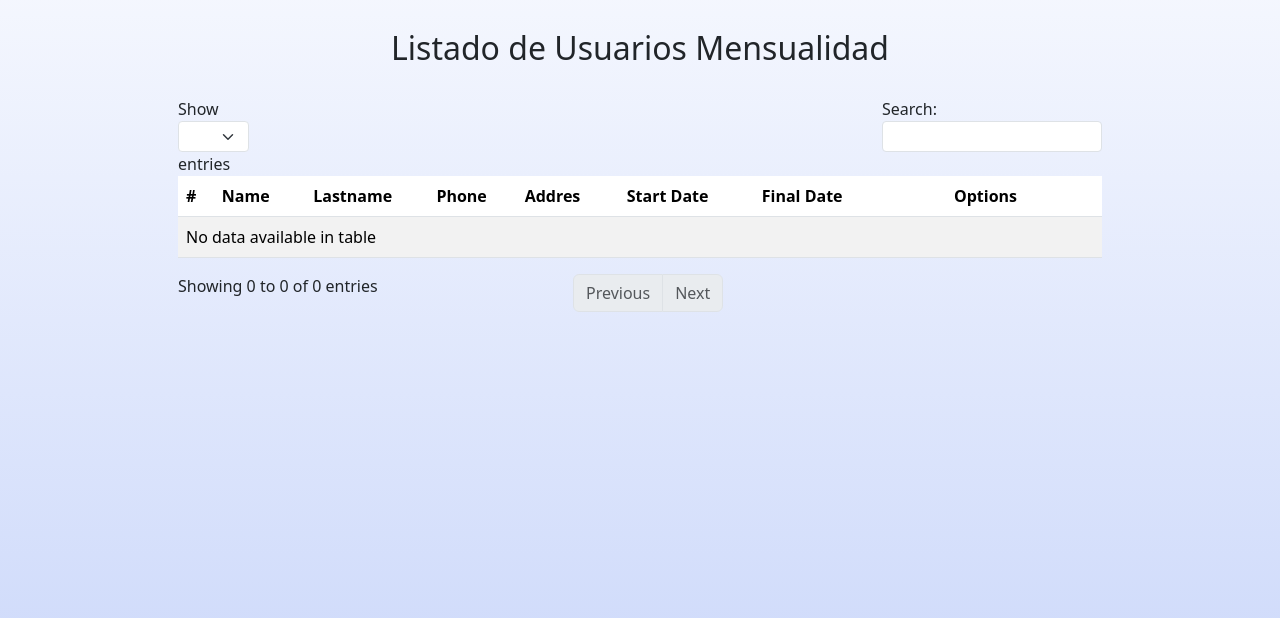
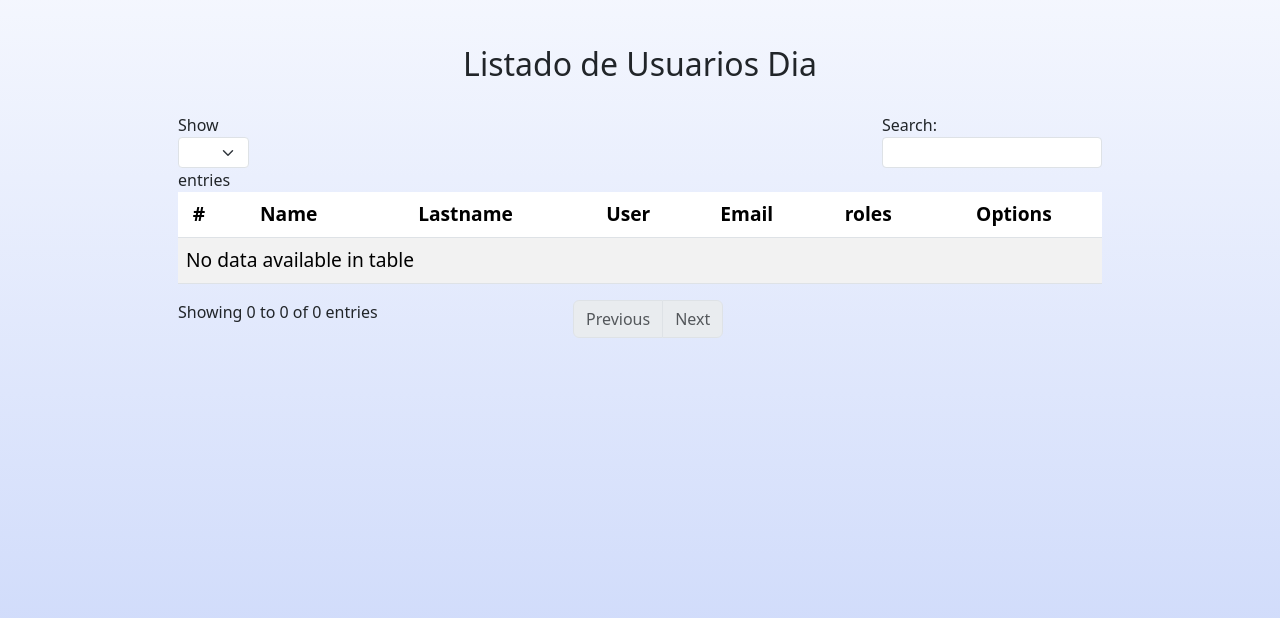
Before and after one commit to Olozano1194/Gimnasio, a Django app: page /listUser/ in a window 1280 px wide. Shown: the part 200-818 px from the top of the page. Run offline with Django 5.2, Linux system fonts and the light colour scheme; data that the repository does not hold is empty; some libraries are stand-ins or nearby versions.

Commit message:
Se agrego todo lo correspondiente para listar los usuarios, se crea un templates donde se mostrará la tabla de los usuarios registrados, tambien se crea la respectiva vista y la urls correspondiente y en el template base se agrega la url para cuando se de clic me lleve a la respectiva lista

```diff
--- a/gimnasioApp/templates/layouts/base.html
+++ b/gimnasioApp/templates/layouts/base.html
@@ -44,7 +44,7 @@
                                 </a>
                                 <ul class="dropdown-menu dropdown-menu-tertiary" aria-labelledby="navbarDarkDropdownMenuLink">
                                     <li><a class="dropdown-item" href="/checkinGym">Registrar miembros</a></li>
-                                    <li><a class="dropdown-item" href="{% url 'listUser' %}?type=monthly">Listar miembros</a></li>
+                                    <li><a class="dropdown-item" href="{% url 'listMember' %}?type=monthly">Listar miembros</a></li>
                                 </ul>
                             </li>
 
@@ -58,7 +58,7 @@
                               </a>
                               <ul class="dropdown-menu dropdown-menu-tertiary" aria-labelledby="navbarDarkDropdownMenuLink">
                                   <li><a class="dropdown-item" href="/checkinDay">Registrar miembro Diario</a></li>
-                                  <li><a class="dropdown-item" href="{% url "listUser" %}?type=daily">Listar miembros diario</a></li>
+                                  <li><a class="dropdown-item" href="{% url "listMember" %}?type=daily">Listar miembros diario</a></li>
                               </ul>
                             </li>
 
@@ -68,7 +68,7 @@
                                 </a>
                                 <ul class="dropdown-menu dropdown-menu-tertiary" aria-labelledby="navbarDarkDropdownMenuLink">
                                     <li><a class="dropdown-item" href="/checkinUser">Registrar usuarios</a></li>
-                                    <li><a class="dropdown-item" href="#">Listar Usuarios</a></li>
+                                    <li><a class="dropdown-item" href="{% url 'listUser' %}">Listar Usuarios</a></li>
                                 </ul>
                             </li>
                         {% else %}
--- /dev/null
+++ b/gimnasioApp/templates/login/listUser.html
@@ -0,0 +1,61 @@
+{% extends "layouts/base.html" %} {% block content %}
+<head>
+  <title>List Member Day</title>
+</head>
+<div class="container py-4">
+  <div class="row">
+    <!-- <div class="col-md-4">
+                </div> -->
+    <div class="w-100 col-md-12 tablas">
+      <h2 class="title">Listado de Usuarios Dia</h2>
+      <div class="table-responsive">
+        <table class="table table-striped" id="dataTableGymDay">
+          <thead>
+            <tr>
+              <th class="center">#</th>
+              <th class="center">Name</th>
+              <th class="center">Lastname</th>
+              <th class="center">User</th>
+              <th class="center">Email</th>
+              <th class="center">roles</th>
+              <th class="center">Options</th>
+            </tr>
+          </thead>
+          <tbody id="tableBodyGym">
+            {% for user in userGymList %}
+            <tr>
+              <td>{{forloop.counter}}</td>
+
+              <td>{{user.name}}</td>
+
+              <td>{{user.lastname}}</td>
+
+              <td>{{user.user}}</td>
+
+              <td>{{user.email}}</td>
+
+              <td>{{user.roles}}</td>
+
+              <td>
+                <a
+                  href="#"
+                  class="btn btn-sm btn-block btn-info"
+                  ><i class="fa-solid fa-pencil"></i> Update</a
+                >
+                <a
+                  href="#"
+                  class="btn btn-sm btn-block btn-danger btnDelete"
+                  ><i class="fa-regular fa-trash-can"></i> Delete</a
+                >
+              </td>
+            </tr>
+
+            {% endfor %}
+          </tbody>
+        </table>
+      </div>
+    </div>
+  </div>
+</div>
+
+{% endblock %}
--- a/gimnasioApp/urls.py
+++ b/gimnasioApp/urls.py
@@ -1,5 +1,5 @@
 from django.urls import path
-from .views import formcheckinUser, Login, singoff, welcome, delete_user, update_user, actualizar, formcheckinGym, formcheckinGymDay, update_userDay, actualizarDay, delete_userDay, renovar_mensualidad, listUser
+from .views import formcheckinUser, Login, singoff, welcome, delete_user, update_user, actualizar, formcheckinGym, formcheckinGymDay, update_userDay, actualizarDay, delete_userDay, renovar_mensualidad, listMember, listUser
 
 
 
@@ -8,6 +8,7 @@ urlpatterns = [
     path('checkinUser/', formcheckinUser, name='checkinUser'),
     path('logout/', singoff, name='logout'),
     path('welcome/', welcome, name='welcome'),
+    path('listMember/', listMember, name='listMember'),
     path('listUser/', listUser, name='listUser'),
 
     path('update/<int:id>', update_user, name='update'),
--- a/gimnasioApp/views.py
+++ b/gimnasioApp/views.py
@@ -124,6 +124,12 @@ def welcome(request):
         'total': total
         })
 
+def listUser(request):
+    userGymList = RegistrarUsuario.objects.all().order_by('-id')
+
+    return render(request, 'login/listUser.html', {'userGymList': userGymList})
+
+
 #Esta parte es la vista de los usuarios del gym
 #@login_required
 def formcheckinGym(request):
@@ -230,16 +236,13 @@ def formcheckinGymDay(request):
     return render(request, 'registrarDiarios/checkIn.html', { 'error': 'Error al guardar el usuario', 'today_date': today_date})
 
 #@login_required
-def listUser(request):
+def listMember(request):
      # Obtener todos los usuarios
     UserGymList = RegistrarUsuarioGym.objects.all().order_by('-id')
     UserDayList = RegistrarUsuarioGymDay.objects.all().order_by('-id')
 
     # Obtener el template a usar
     template_type = request.GET.get('type', 'monthly')
-
-
-
 
     if template_type == 'monthly':
         template_name = 'registrarMiembros/listUserGym.html'
```
